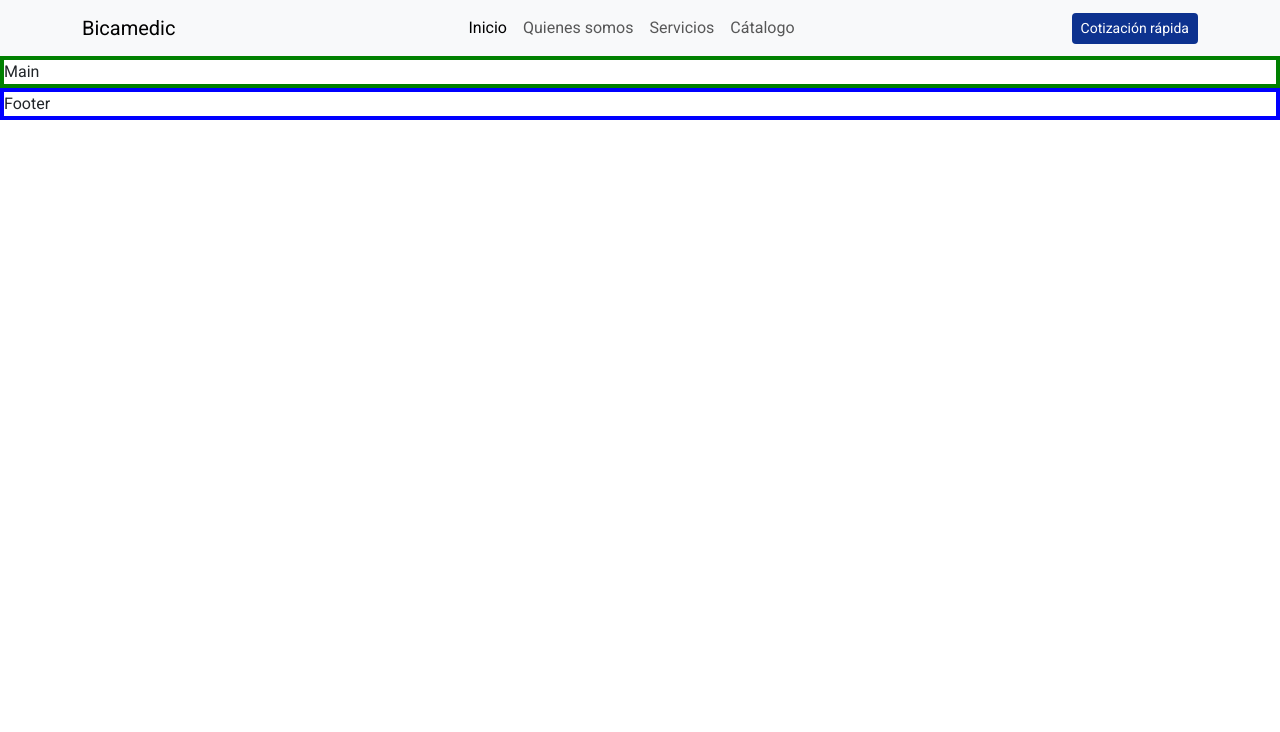
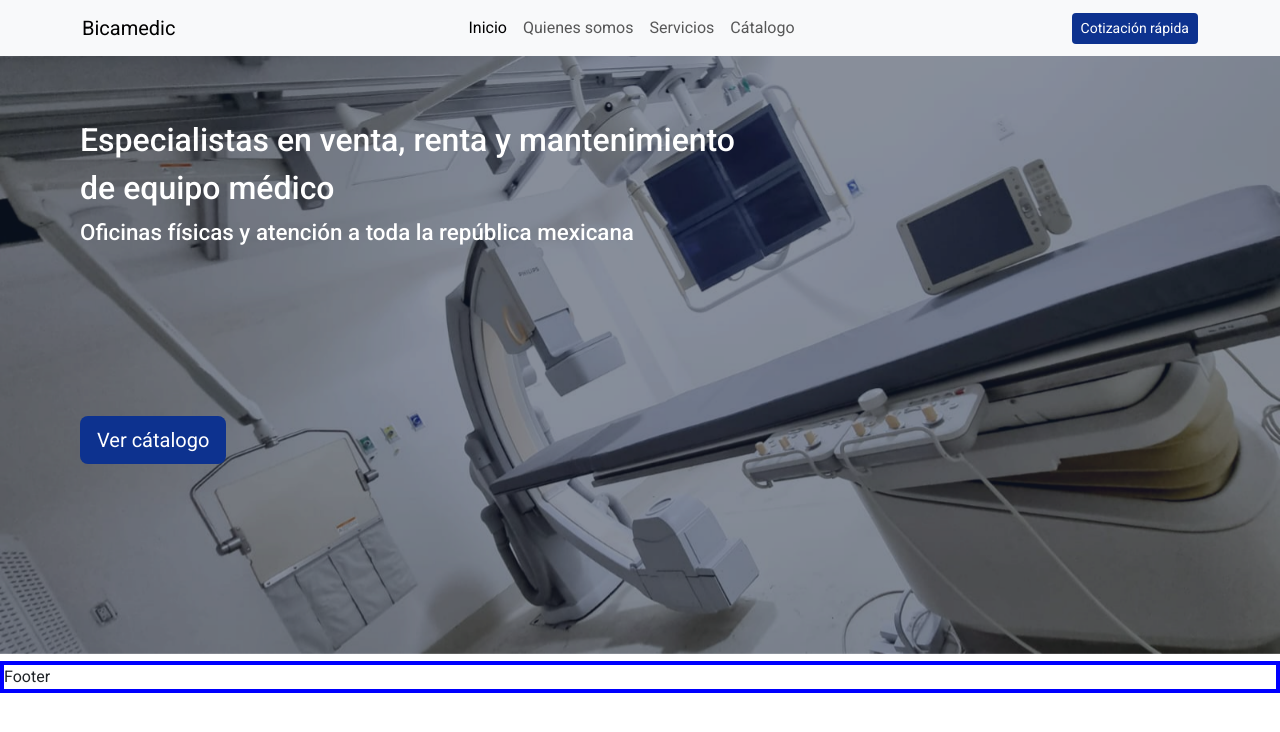
Before and after one commit to rbahena/bicamedic, an Angular app: page / in a window 1280 px wide. Shown: the top 732 px of the page. Built offline with nearby package versions, Linux system fonts and the light colour scheme.

Commit message:
Agregar carousel vista web

```diff
--- a/src/app/main/main.component.html
+++ b/src/app/main/main.component.html
@@ -1 +1 @@
-<div style="border-style:solid; border-width:4px; border-color:green;">Main</div>
+<app-carrousel></app-carrousel>
--- a/src/app/sections/carrousel/carrousel.component.css
+++ b/src/app/sections/carrousel/carrousel.component.css
@@ -0,0 +1,35 @@
+.carousel-inner {
+    position: relative;
+    display: inline-block;
+    text-align: left;
+}
+
+.title-bicamedic {
+    position: absolute;
+    top: 60px;
+    left: 80px;
+    color: #ffff;
+    font-size: 2rem;
+    font-weight: 500;
+}
+
+.subtitle-bicamedic {
+    position: absolute;
+    top: 160px;
+    left: 80px;
+    color: #ffff;
+    font-size: 1.4rem;
+    font-weight: 500;
+}
+
+.show-calatog-bicamedic {
+    position: absolute;
+    top: 360px;
+    left: 80px;
+}
+
+.bicamedic-blue-button {
+    background-color: #0d328f;
+    color: #ffffff;
+    /* font-weight: bold; */
+}
--- a/src/app/sections/carrousel/carrousel.component.html
+++ b/src/app/sections/carrousel/carrousel.component.html
@@ -1 +1,12 @@
-<p>carrousel works!</p>
+<div id="carouselExampleSlidesOnly" class="carousel slide" data-bs-ride="carousel">
+    <div class="carousel-inner">
+      <div class="carousel-item active bicamedic-img-carousel">
+        <img src="../../../assets/images/carousel_02.png" class="d-block w-100" alt="...">
+      </div>
+      <div class="title-bicamedic">Especialistas en venta, renta y mantenimiento <br> de equipo médico</div>
+      <div class="subtitle-bicamedic">Oficinas físicas y atención a toda la república mexicana</div>
+      <div class="show-calatog-bicamedic">
+        <button type="button" class="btn bicamedic-blue-button btn-lg">Ver cátalogo</button>
+      </div>
+    </div>
+  </div>
```
Also changed, not shown: src/assets/images/carousel_02.png (added).
